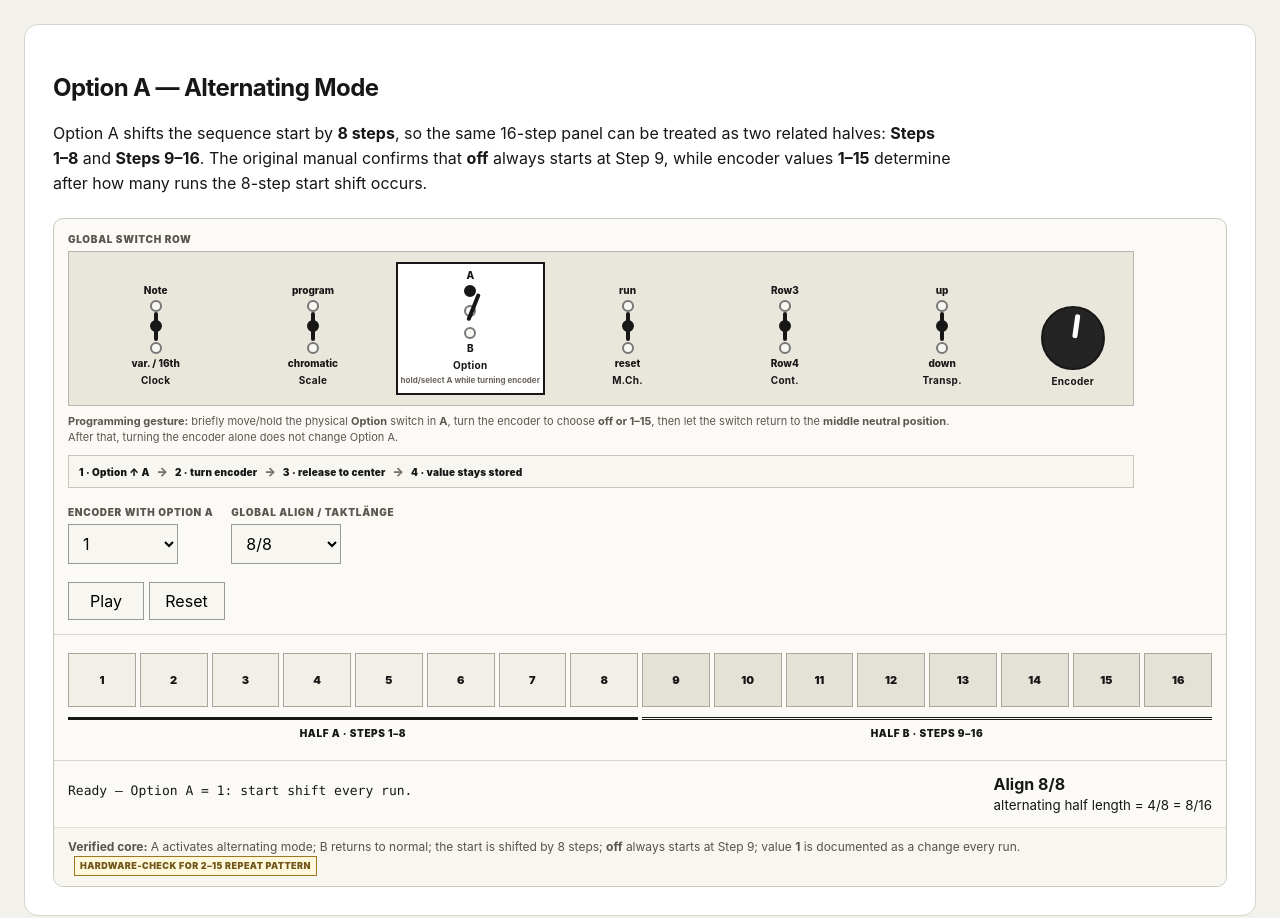
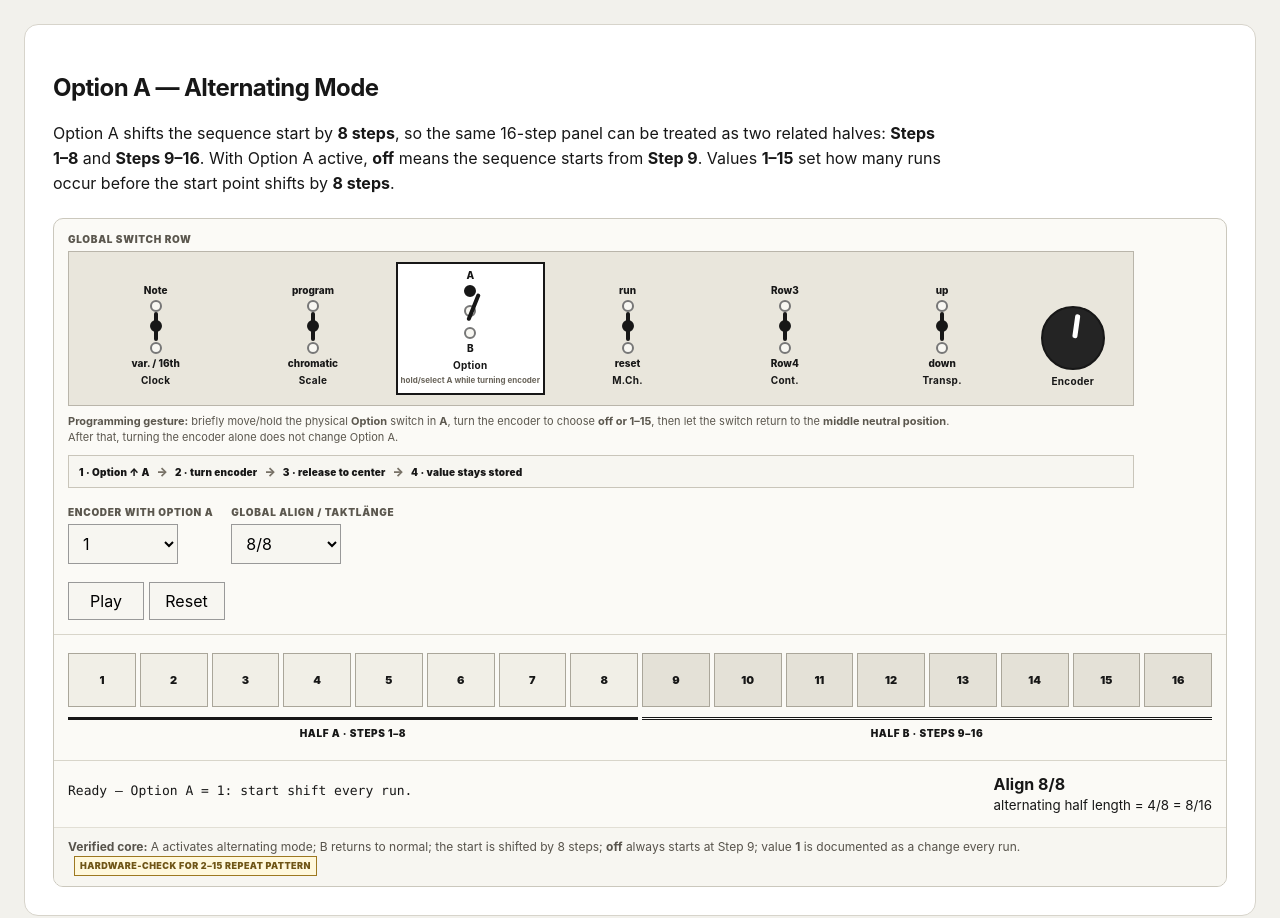
Before and after one commit to flowsn/SND, an Astro site: page / in a window 1280 px wide. Shown: the part 1725-2643 px from the top of the page. Built offline with nearby package versions, Linux system fonts and the light colour scheme; Astro itself is replaced by a stand-in of ours.

Commit message:
copy: clarify Option A off and 1-15 behavior

```diff
--- a/src/pages/index.astro
+++ b/src/pages/index.astro
@@ -917,8 +917,8 @@ const timingValues = [
         <h2>Option A — Alternating Mode</h2>
         <p class="note">
           Option A shifts the sequence start by <strong>8 steps</strong>, so the same 16-step panel can be treated as two related halves:
-          <strong>Steps 1–8</strong> and <strong>Steps 9–16</strong>. The original manual confirms that <strong>off</strong> always starts at Step 9,
-          while encoder values <strong>1–15</strong> determine after how many runs the 8-step start shift occurs.
+          <strong>Steps 1–8</strong> and <strong>Steps 9–16</strong>. With Option A active, <strong>off</strong> means the sequence starts from <strong>Step 9</strong>.
+          Values <strong>1–15</strong> set how many runs occur before the start point shifts by <strong>8 steps</strong>.
         </p>
 
         <div class="alt-shell">
```
